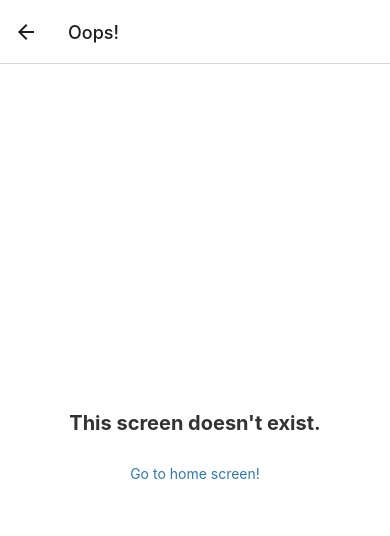
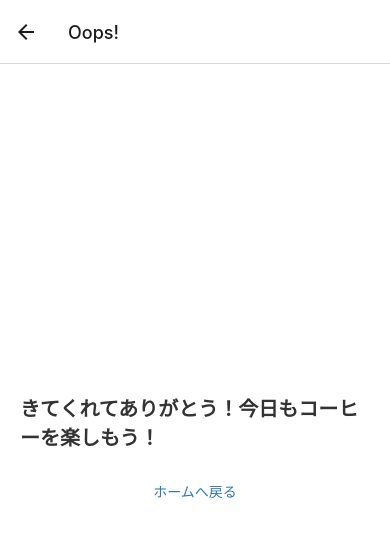
Before and after one commit to yk-mt12/coffee-app-mobile, a React Native app: screen /NotFound in a window 390 px wide. Shown: the top 536 px of the page. Built offline with nearby package versions, Linux system fonts and the light colour scheme; what expo-linking would draw is missing.

Commit message:
not foundページの文言を変更

```diff
--- a/screens/ModalScreen.tsx
+++ b/screens/ModalScreen.tsx
@@ -22,8 +22,7 @@ export default function ModalScreen() {
   return (
     <View style={styles.container}>
       <StatusBar style={Platform.OS === 'ios' ? 'light' : 'auto'} />
-      <RatioInput title={'Ratio (default: 16)'} />
-      {/* <DarkModeButton /> */}
+      <RatioInput title={'Ratio (default: 15)'} />
     </View>
   );
 }
--- a/screens/NotFoundScreen.tsx
+++ b/screens/NotFoundScreen.tsx
@@ -6,9 +6,9 @@ import { RootStackScreenProps } from '../types';
 export default function NotFoundScreen({ navigation }: RootStackScreenProps<'NotFound'>) {
   return (
     <View style={styles.container}>
-      <Text style={styles.title}>This screen doesn't exist.</Text>
+      <Text style={styles.title}>きてくれてありがとう！今日もコーヒーを楽しもう！</Text>
       <TouchableOpacity onPress={() => navigation.replace('Root')} style={styles.link}>
-        <Text style={styles.linkText}>Go to home screen!</Text>
+        <Text style={styles.linkText}>ホームへ戻る</Text>
       </TouchableOpacity>
     </View>
   );
```
